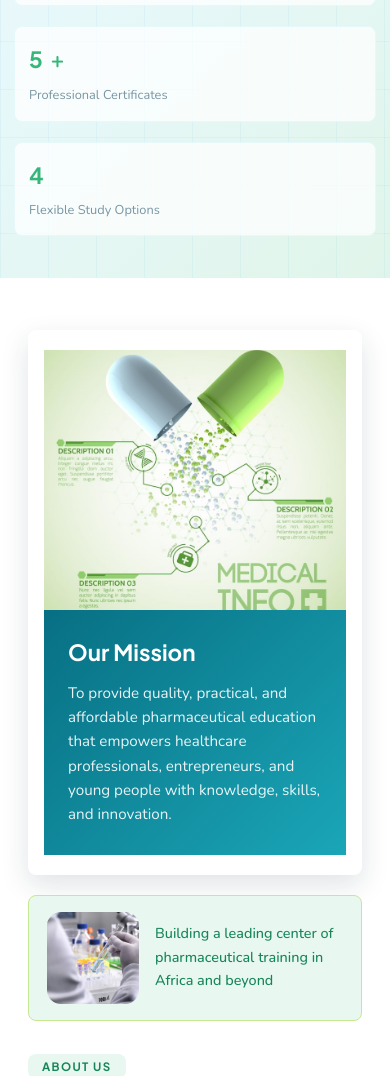
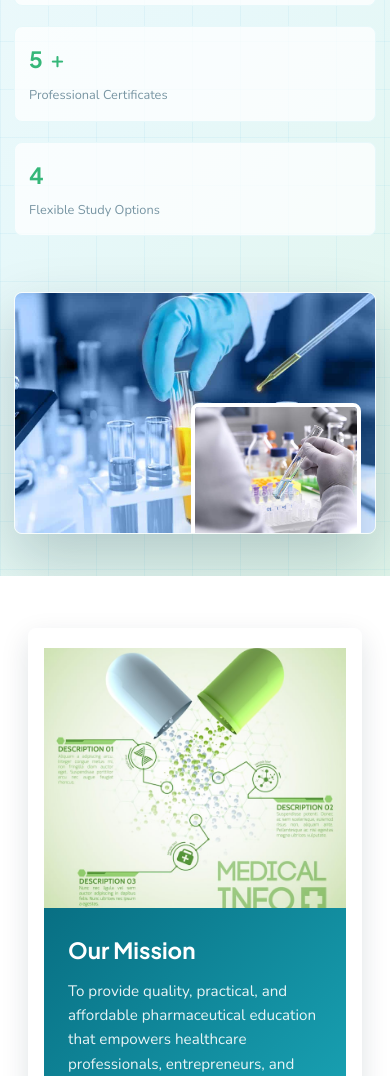
Before and after one commit to Eros254/PharmaExellence, a website: page barizi-pharma/index.html in a window 390 px wide. Shown: the part 823-1899 px from the top of the page. Drawn offline with nearby package versions, Linux system fonts and the light colour scheme.

Commit message:
images now rendering

```diff
--- a/barizi-pharma/academy.css
+++ b/barizi-pharma/academy.css
@@ -1893,8 +1893,30 @@ nav#navbar.scrolled {
     padding-right: 0;
   }
 
+  .hero {
+    flex-direction: column;
+    align-items: center;
+    justify-content: flex-start;
+  }
+
   .hero-graphic {
-    display: none;
+    display: block;
+    position: static;
+    transform: none;
+    width: 100%;
+    max-width: 560px;
+    margin: 56px auto 0;
+    animation: none;
+  }
+
+  .hero-visual-card {
+    width: 100%;
+    min-width: 0;
+  }
+
+  .hero-floating-card {
+    right: 14px;
+    bottom: -18px;
   }
   .services-grid {
     grid-template-columns: 1fr 1fr;
```
